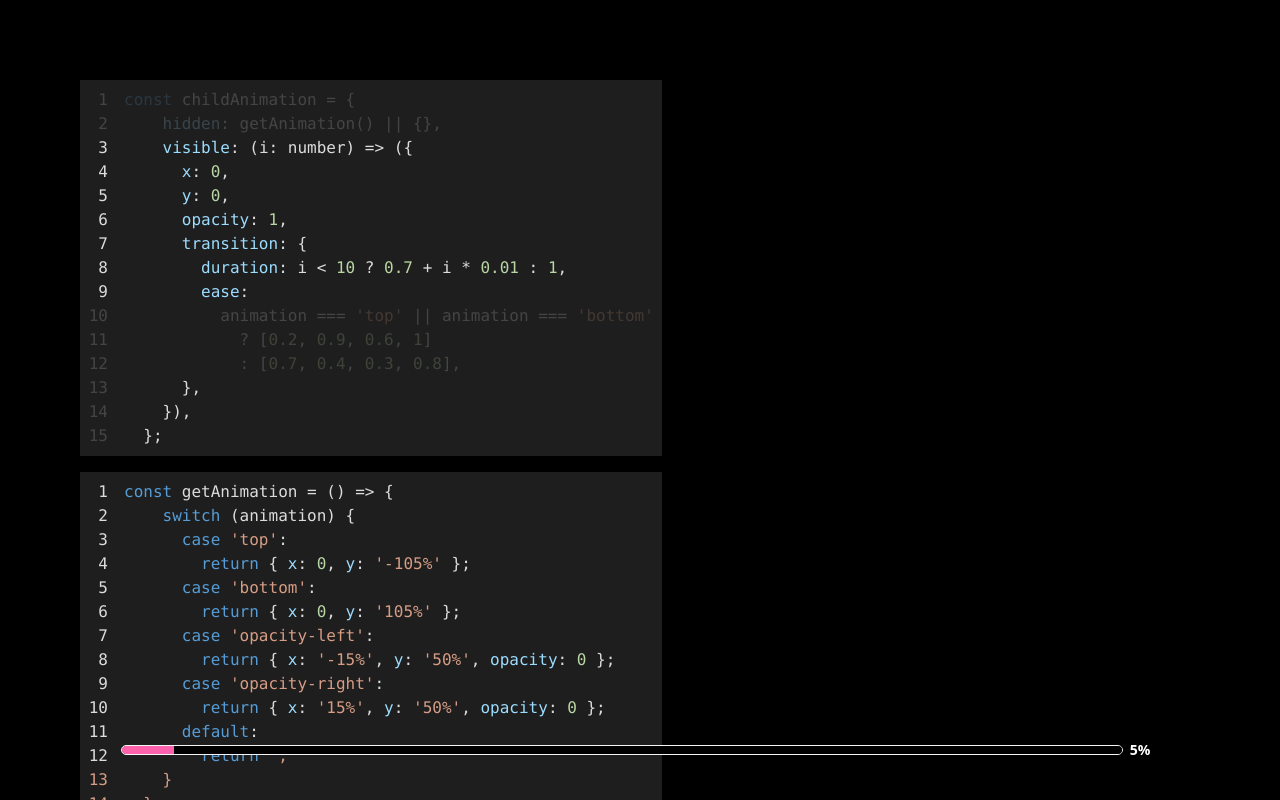
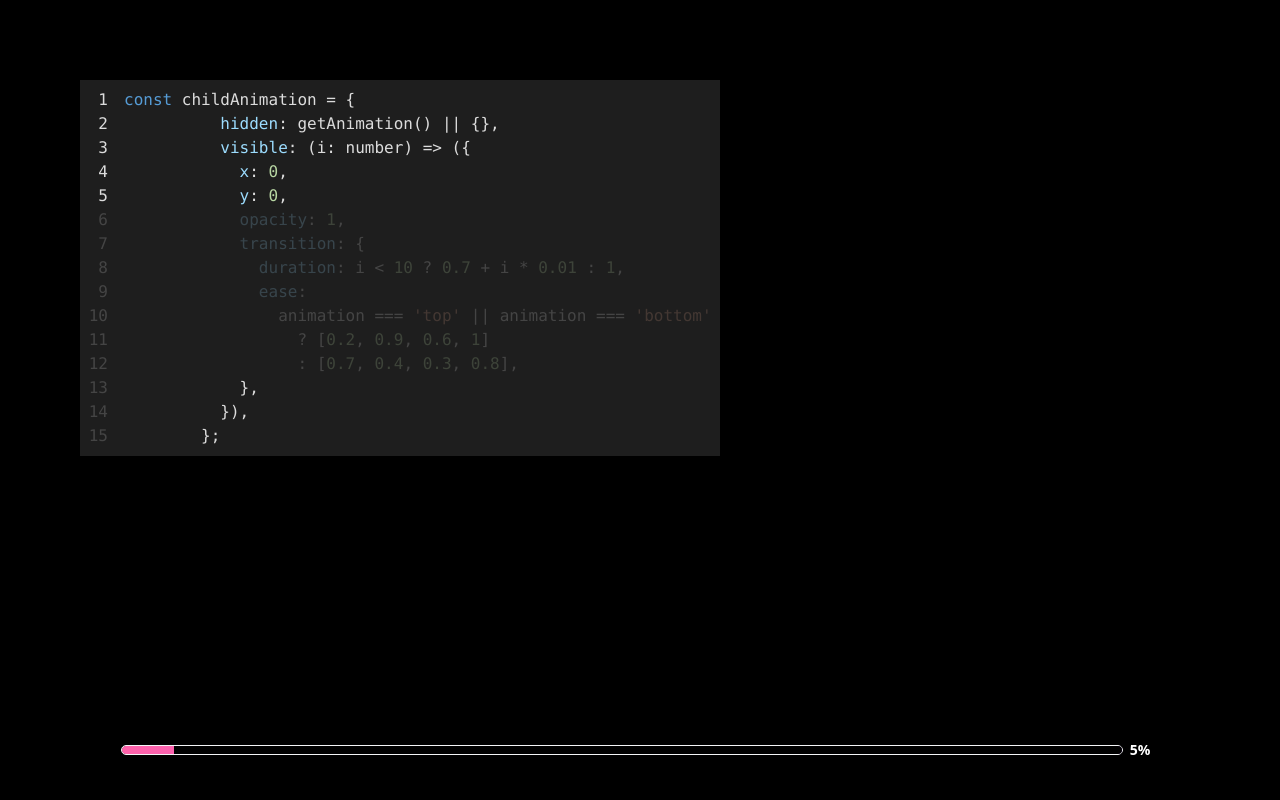
Before and after one commit to HBerglund/presoJS, a React (Create React App) app: page / in a window 1280 px wide. Built offline with nearby package versions, Linux system fonts and the light colour scheme.

Commit message:
Add props and keypress interaction for codeslide

```diff
--- a/src/Slides/ChapterSlide.tsx
+++ b/src/Slides/ChapterSlide.tsx
@@ -88,7 +88,7 @@ const ChapterSlide: FC<ChapterSlideProps> = ({
                       >
                         <span
                           className={classNames(
-                            'text-textPrimary serifHeading text-center text-[26px] leading-none mt-1 mr-[1px]'
+                            'text-textPrimary serifHeading text-center text-[26px] leading-none mt-1 mb-[10px] mr-[1px]'
                           )}
                         >
                           {chapter}
--- a/src/Slides/CodeSlide.tsx
+++ b/src/Slides/CodeSlide.tsx
@@ -1,47 +1,28 @@
 /* eslint-disable react-hooks/exhaustive-deps */
-import React, { useEffect, useState } from 'react';
+import React, { useCallback, useEffect, useState } from 'react';
 import SyntaxHighlighter from 'react-syntax-highlighter';
 import { vs2015 } from 'react-syntax-highlighter/dist/esm/styles/hljs';
 
 import SlideParent from '../Components/SlideParent';
 
-function CodeSlide() {
-  const first = ` if (disableAnimations || !Array.isArray(elements)) {
-    return <span className={classNames(className)}>{elements}</span>;
-  }`;
-  const second = `const childAnimation = {
-    hidden: getAnimation() || {},
-    visible: (i: number) => ({
-      x: 0,
-      y: 0,
-      opacity: 1,
-      transition: {
-        duration: i < 10 ? 0.7 + i * 0.01 : 1,
-        ease:
-          animation === 'top' || animation === 'bottom'
-            ? [0.2, 0.9, 0.6, 1]
-            : [0.7, 0.4, 0.3, 0.8],
-      },
-    }),
-  };`;
+interface CodeSlideProps {
+  code: string;
+  highlightedRows: CurrentlyHighlighted[];
+}
 
-  const third = `const getAnimation = () => {
-    switch (animation) {
-      case 'top':
-        return { x: 0, y: '-105%' };
-      case 'bottom':
-        return { x: 0, y: '105%' };
-      case 'opacity-left':
-        return { x: '-15%', y: '50%', opacity: 0 };
-      case 'opacity-right':
-        return { x: '15%', y: '50%', opacity: 0 };
-      default:
-        return ';
-    }
-  };`;
+type Row = {
+  id: number;
+  startIndex: number;
+  endIndex: number;
+};
 
-  const snippets = [second, third];
+type CurrentlyHighlighted = {
+  startRow: number;
+  endRow: number;
+  text?: string;
+};
 
+const CodeSlide = ({ highlightedRows, code }: CodeSlideProps) => {
   const [codeChildren, setCodeChildren] = useState<Element[]>();
 
   // Array som innehåller index för alla "linenumber" spans
@@ -50,11 +31,50 @@ function CodeSlide() {
   // Array som innehåller arrayer med index
   const [rows, setRows] = useState<Row[]>([]);
 
+  // State för alla highlights
+  const highlights: CurrentlyHighlighted[] = highlightedRows;
+
   // state för vad som är highlightat just nu
-  const [highlightedRows, setHighlightedRows] = useState<HighlightedRows>({
-    startRow: 2,
-    endRow: 8,
-  });
+  const [currentlyHighlighted, setCurrentlyHighlighted] =
+    useState<CurrentlyHighlighted>(highlights[0]);
+
+  const keyPress = useCallback((e: KeyboardEvent) => {
+    switch (e.key) {
+      case 'ArrowUp':
+        changeHighlight('up');
+        break;
+      case 'ArrowDown':
+        changeHighlight('down');
+        break;
+    }
+    return;
+  }, []);
+
+  useEffect(() => {
+    window.addEventListener('keyup', keyPress);
+    return () => window.removeEventListener('keyup', keyPress);
+  }, [keyPress]);
+
+  const changeHighlight = (dir: string) => {
+    if (dir === 'up') {
+      setCurrentlyHighlighted(
+        (prev: CurrentlyHighlighted) => highlights[highlights.indexOf(prev) - 1]
+      );
+    }
+    if (dir === 'down') {
+      setCurrentlyHighlighted(
+        (prev: CurrentlyHighlighted) => highlights[highlights.indexOf(prev) + 1]
+      );
+    }
+  };
+
+  useEffect(() => {
+    if (codeChildren) {
+      for (const child of codeChildren) {
+        child.classList.add('opacity-20');
+      }
+    }
+  }, [currentlyHighlighted]);
 
   useEffect(() => {
     const codeParent: HTMLElement | null = document.querySelector('code');
@@ -88,49 +108,25 @@ function CodeSlide() {
     }
   }, [lineIndexes]);
 
-  console.log(rows);
-
   useEffect(() => {
-    if (codeChildren && highlightedRows && rows.length) {
-      const start = rows[highlightedRows.startRow].startIndex;
-      const end = rows[highlightedRows.endRow].endIndex;
+    if (codeChildren && currentlyHighlighted && rows.length) {
+      const start = rows[currentlyHighlighted.startRow].startIndex;
+      const end = rows[currentlyHighlighted.endRow].endIndex;
       for (let i = start; i < end; i++) {
         codeChildren[i].classList.remove('opacity-20');
       }
     }
-  }, [codeChildren, highlightedRows, rows]);
+  }, [codeChildren, currentlyHighlighted, rows]);
 
   return (
     <SlideParent>
       <div>
-        {snippets.map((snippet, i) => {
-          return (
-            <div className='mb-4' key={i}>
-              <SyntaxHighlighter
-                showLineNumbers
-                language='javascript'
-                style={vs2015}
-              >
-                {snippet}
-              </SyntaxHighlighter>
-            </div>
-          );
-        })}
-        ;
+        <SyntaxHighlighter showLineNumbers language='javascript' style={vs2015}>
+          {code}
+        </SyntaxHighlighter>
       </div>
     </SlideParent>
   );
-}
+};
 
 export default CodeSlide;
-
-type Row = {
-  id: number;
-  startIndex: number;
-  endIndex: number;
-};
-
-type HighlightedRows = {
-  startRow: number;
-  endRow: number;
-};
--- a/src/data.tsx
+++ b/src/data.tsx
@@ -57,7 +57,30 @@ const carouselCards: CarouselSlideType[] = [
 
 export const slides: SlideType[] = [
   {
-    component: <CodeSlide />,
+    component: (
+      <CodeSlide
+        code={`const childAnimation = {
+          hidden: getAnimation() || {},
+          visible: (i: number) => ({
+            x: 0,
+            y: 0,
+            opacity: 1,
+            transition: {
+              duration: i < 10 ? 0.7 + i * 0.01 : 1,
+              ease:
+                animation === 'top' || animation === 'bottom'
+                  ? [0.2, 0.9, 0.6, 1]
+                  : [0.7, 0.4, 0.3, 0.8],
+            },
+          }),
+        };`}
+        highlightedRows={[
+          { startRow: 0, endRow: 4 },
+          { startRow: 4, endRow: 10 },
+          { startRow: 10, endRow: 14 },
+        ]}
+      />
+    ),
     id: 1,
   },
   {
```
